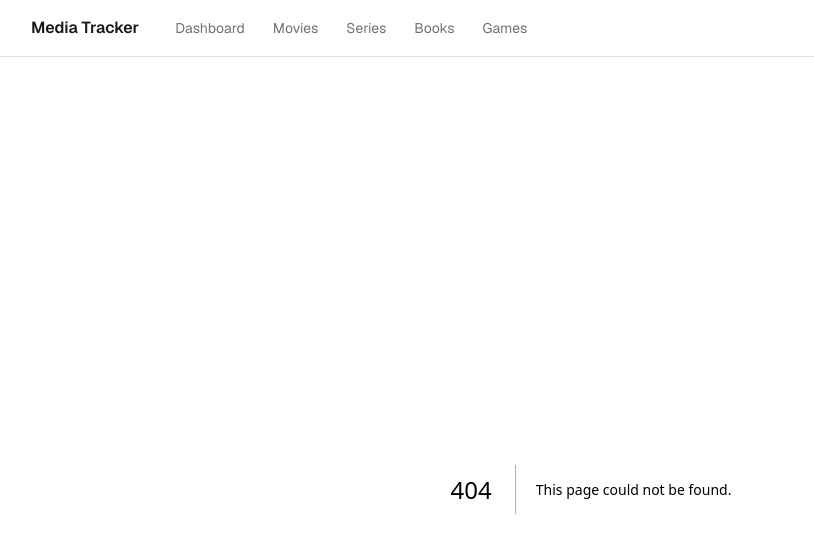
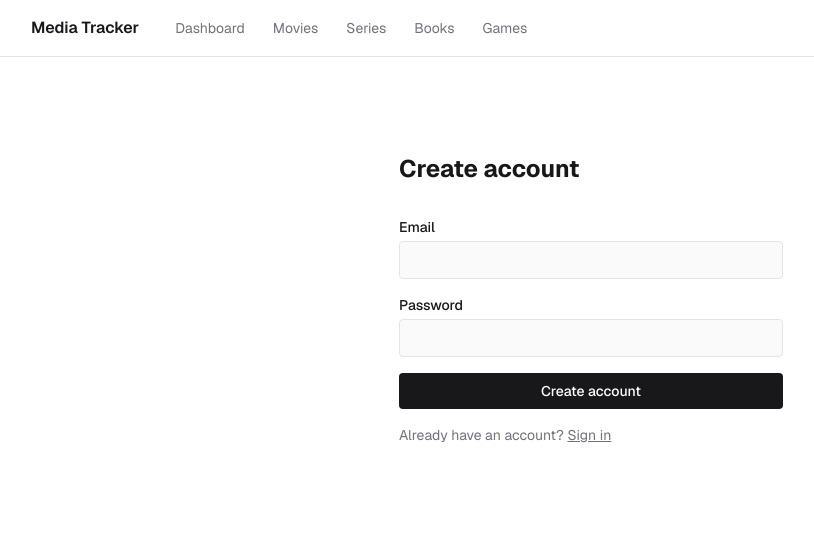
Before and after one commit to OllieMH/media-tracker, a Next.js app: page /signup in a window 1280 px wide. Before the commit this address had no page. Shown: the top 552 px of the page, without its empty margins (49-863 px from the left). Built offline with nearby package versions, Linux system fonts and the light colour scheme; no server answers.

Commit message:
Add authentication

```diff
--- a/app/books/page.tsx
+++ b/app/books/page.tsx
@@ -4,11 +4,13 @@ import { useState } from 'react'
 import MediaSearch from '@/components/MediaSearch'
 import MediaList from '@/components/MediaList'
 import { searchBooks } from '@/lib/apiClients/openLibrary'
+import ProtectedPage from '@/components/ProtectedPage'
 
 export default function BooksPage() {
   const [refreshKey, setRefreshKey] = useState(0)
 
   return (
+    <ProtectedPage>
       <div>
         <h1 className="mb-6 text-2xl font-semibold">Books</h1>
         <MediaSearch
@@ -20,5 +22,6 @@ export default function BooksPage() {
         <hr className="my-8 border-zinc-200 dark:border-zinc-800" />
         <MediaList category="book" refreshKey={refreshKey} />
       </div>
+    </ProtectedPage>
   )
 }
--- a/app/layout.tsx
+++ b/app/layout.tsx
@@ -2,6 +2,7 @@ import type { Metadata } from 'next'
 import { Geist } from 'next/font/google'
 import './globals.css'
 import Navigation from '@/components/Navigation'
+import AuthProvider from '@/components/AuthProvider'
 
 const geist = Geist({ subsets: ['latin'] })
 
@@ -18,10 +19,12 @@ export default function RootLayout({
   return (
     <html lang="en">
       <body className={`${geist.className} bg-zinc-50 text-zinc-900 antialiased dark:bg-zinc-950 dark:text-zinc-100`}>
-        <Navigation />
-        <main className="mx-auto max-w-6xl px-4 py-8">
-          {children}
-        </main>
+        <AuthProvider>
+          <Navigation />
+          <main className="mx-auto max-w-6xl px-4 py-8">
+            {children}
+          </main>
+        </AuthProvider>
       </body>
     </html>
   )
--- /dev/null
+++ b/app/login/page.tsx
@@ -0,0 +1,77 @@
+"use client";
+
+import { useState } from "react";
+import { useRouter } from "next/navigation";
+import Link from "next/link";
+import { supabase } from "@/lib/supabase";
+
+export default function LoginPage() {
+	const router = useRouter();
+	const [email, setEmail] = useState("");
+	const [password, setPassword] = useState("");
+	const [error, setError] = useState<string | null>(null);
+	const [loading, setLoading] = useState(false);
+
+	async function handleSubmit(e: React.FormEvent) {
+		e.preventDefault();
+		setError(null);
+		setLoading(true);
+
+		const { error } = await supabase.auth.signInWithPassword({ email, password });
+
+		if (error) {
+			setError(error.message);
+			setLoading(false);
+		} else {
+			router.push("/");
+		}
+	}
+
+	return (
+		<div className="mx-auto max-w-sm pt-16">
+			<h1 className="mb-8 text-2xl font-bold">Sign in</h1>
+			<form onSubmit={handleSubmit} className="flex flex-col gap-4">
+				<div>
+					<label htmlFor="email" className="mb-1 block text-sm font-medium">
+						Email
+					</label>
+					<input
+						id="email"
+						type="email"
+						value={email}
+						onChange={(e) => setEmail(e.target.value)}
+						required
+						className="w-full rounded border border-zinc-200 bg-zinc-50 px-3 py-2 text-sm dark:border-zinc-700 dark:bg-zinc-800"
+					/>
+				</div>
+				<div>
+					<label htmlFor="password" className="mb-1 block text-sm font-medium">
+						Password
+					</label>
+					<input
+						id="password"
+						type="password"
+						value={password}
+						onChange={(e) => setPassword(e.target.value)}
+						required
+						className="w-full rounded border border-zinc-200 bg-zinc-50 px-3 py-2 text-sm dark:border-zinc-700 dark:bg-zinc-800"
+					/>
+				</div>
+				{error && <p className="text-sm text-red-500">{error}</p>}
+				<button
+					type="submit"
+					disabled={loading}
+					className="rounded bg-zinc-900 px-4 py-2 text-sm font-medium text-white hover:bg-zinc-700 disabled:opacity-50 dark:bg-zinc-100 dark:text-zinc-900 dark:hover:bg-zinc-300"
+				>
+					{loading ? "Signing in…" : "Sign in"}
+				</button>
+			</form>
+			<p className="mt-4 text-sm text-zinc-500">
+				No account?{" "}
+				<Link href="/signup" className="underline hover:text-zinc-900 dark:hover:text-zinc-100">
+					Sign up
+				</Link>
+			</p>
+		</div>
+	);
+}
--- a/app/movies/page.tsx
+++ b/app/movies/page.tsx
@@ -3,16 +3,19 @@
 import { useState } from 'react'
 import MovieSearch from '@/components/MovieSearch'
 import MediaList from '@/components/MediaList'
+import ProtectedPage from '@/components/ProtectedPage'
 
 export default function MoviesPage() {
   const [refreshKey, setRefreshKey] = useState(0)
 
   return (
+    <ProtectedPage>
       <div>
         <h1 className="mb-6 text-2xl font-semibold">Movies</h1>
         <MovieSearch onAdded={() => setRefreshKey((k) => k + 1)} />
         <hr className="my-8 border-zinc-200 dark:border-zinc-800" />
         <MediaList category="movie" refreshKey={refreshKey} />
       </div>
+    </ProtectedPage>
   )
 }
--- a/app/page.tsx
+++ b/app/page.tsx
@@ -1,19 +1,21 @@
-import Link from 'next/link'
+"use client";
+
+import Link from "next/link";
+import ProtectedPage from "@/components/ProtectedPage";
 
 const categories = [
-  { href: '/movies', label: 'Movies', emoji: '🎬' },
-  { href: '/series', label: 'Series', emoji: '📺' },
-  { href: '/books', label: 'Books', emoji: '📚' },
-  { href: '/games', label: 'Games', emoji: '🎮' },
-]
+	{ href: "/movies", label: "Movies", emoji: "🎬" },
+	{ href: "/series", label: "Series", emoji: "📺" },
+	{ href: "/books", label: "Books", emoji: "📚" },
+	{ href: "/games", label: "Games", emoji: "🎮" },
+];
 
 export default function HomePage() {
 	return (
+		<ProtectedPage>
 			<div>
 				<h1 className="mb-2 text-2xl font-semibold">Dashboard</h1>
-      <p className="mb-8 text-zinc-500 dark:text-zinc-400">
-        Track your media backlog across all categories.
-      </p>
+				<p className="mb-8 text-zinc-500 dark:text-zinc-400">Track your media backlog across all categories.</p>
 				<div className="grid grid-cols-2 gap-4 sm:grid-cols-4">
 					{categories.map(({ href, label, emoji }) => (
 						<Link
@@ -27,5 +29,6 @@ export default function HomePage() {
 					))}
 				</div>
 			</div>
-  )
+		</ProtectedPage>
+	);
 }
--- a/app/series/page.tsx
+++ b/app/series/page.tsx
@@ -4,11 +4,13 @@ import { useState } from 'react'
 import MediaSearch from '@/components/MediaSearch'
 import MediaList from '@/components/MediaList'
 import { searchSeries } from '@/lib/apiClients/tmdb'
+import ProtectedPage from '@/components/ProtectedPage'
 
 export default function SeriesPage() {
   const [refreshKey, setRefreshKey] = useState(0)
 
   return (
+    <ProtectedPage>
       <div>
         <h1 className="mb-6 text-2xl font-semibold">Series</h1>
         <MediaSearch
@@ -20,5 +22,6 @@ export default function SeriesPage() {
         <hr className="my-8 border-zinc-200 dark:border-zinc-800" />
         <MediaList category="series" refreshKey={refreshKey} />
       </div>
+    </ProtectedPage>
   )
 }
--- /dev/null
+++ b/app/signup/page.tsx
@@ -0,0 +1,78 @@
+"use client";
+
+import { useState } from "react";
+import { useRouter } from "next/navigation";
+import Link from "next/link";
+import { supabase } from "@/lib/supabase";
+
+export default function SignupPage() {
+	const router = useRouter();
+	const [email, setEmail] = useState("");
+	const [password, setPassword] = useState("");
+	const [error, setError] = useState<string | null>(null);
+	const [loading, setLoading] = useState(false);
+
+	async function handleSubmit(e: React.FormEvent) {
+		e.preventDefault();
+		setError(null);
+		setLoading(true);
+
+		const { error } = await supabase.auth.signUp({ email, password });
+
+		if (error) {
+			setError(error.message);
+			setLoading(false);
+		} else {
+			router.push("/");
+		}
+	}
+
+	return (
+		<div className="mx-auto max-w-sm pt-16">
+			<h1 className="mb-8 text-2xl font-bold">Create account</h1>
+			<form onSubmit={handleSubmit} className="flex flex-col gap-4">
+				<div>
+					<label htmlFor="email" className="mb-1 block text-sm font-medium">
+						Email
+					</label>
+					<input
+						id="email"
+						type="email"
+						value={email}
+						onChange={(e) => setEmail(e.target.value)}
+						required
+						className="w-full rounded border border-zinc-200 bg-zinc-50 px-3 py-2 text-sm dark:border-zinc-700 dark:bg-zinc-800"
+					/>
+				</div>
+				<div>
+					<label htmlFor="password" className="mb-1 block text-sm font-medium">
+						Password
+					</label>
+					<input
+						id="password"
+						type="password"
+						value={password}
+						onChange={(e) => setPassword(e.target.value)}
+						required
+						minLength={6}
+						className="w-full rounded border border-zinc-200 bg-zinc-50 px-3 py-2 text-sm dark:border-zinc-700 dark:bg-zinc-800"
+					/>
+				</div>
+				{error && <p className="text-sm text-red-500">{error}</p>}
+				<button
+					type="submit"
+					disabled={loading}
+					className="rounded bg-zinc-900 px-4 py-2 text-sm font-medium text-white hover:bg-zinc-700 disabled:opacity-50 dark:bg-zinc-100 dark:text-zinc-900 dark:hover:bg-zinc-300"
+				>
+					{loading ? "Creating account…" : "Create account"}
+				</button>
+			</form>
+			<p className="mt-4 text-sm text-zinc-500">
+				Already have an account?{" "}
+				<Link href="/login" className="underline hover:text-zinc-900 dark:hover:text-zinc-100">
+					Sign in
+				</Link>
+			</p>
+		</div>
+	);
+}
--- /dev/null
+++ b/components/AuthProvider.tsx
@@ -0,0 +1,47 @@
+"use client";
+
+import { createContext, useContext, useEffect, useState } from "react";
+import { User } from "@supabase/supabase-js";
+import { supabase } from "@/lib/supabase";
+
+interface AuthContextType {
+	user: User | null;
+	loading: boolean;
+	signOut: () => Promise<void>;
+}
+
+const AuthContext = createContext<AuthContextType>({
+	user: null,
+	loading: true,
+	signOut: async () => {},
+});
+
+export function useAuth() {
+	return useContext(AuthContext);
+}
+
+export default function AuthProvider({ children }: { children: React.ReactNode }) {
+	const [user, setUser] = useState<User | null>(null);
+	const [loading, setLoading] = useState(true);
+
+	useEffect(() => {
+		supabase.auth.getSession().then(({ data: { session } }) => {
+			setUser(session?.user ?? null);
+			setLoading(false);
+		});
+
+		const {
+			data: { subscription },
+		} = supabase.auth.onAuthStateChange((_event, session) => {
+			setUser(session?.user ?? null);
+		});
+
+		return () => subscription.unsubscribe();
+	}, []);
+
+	async function signOut() {
+		await supabase.auth.signOut();
+	}
+
+	return <AuthContext.Provider value={{ user, loading, signOut }}>{children}</AuthContext.Provider>;
+}
--- a/components/Navigation.tsx
+++ b/components/Navigation.tsx
@@ -2,6 +2,7 @@
 
 import Link from 'next/link'
 import { usePathname } from 'next/navigation'
+import { useAuth } from '@/components/AuthProvider'
 
 const links = [
   { href: '/', label: 'Dashboard' },
@@ -13,6 +14,7 @@ const links = [
 
 export default function Navigation() {
   const pathname = usePathname()
+  const { user, signOut } = useAuth()
 
   return (
     <nav className="border-b border-zinc-200 bg-white dark:border-zinc-800 dark:bg-zinc-950">
@@ -21,7 +23,7 @@ export default function Navigation() {
           <span className="font-semibold text-zinc-900 dark:text-zinc-100">
             Media Tracker
           </span>
-          <div className="flex gap-1">
+          <div className="flex flex-1 gap-1">
             {links.map(({ href, label }) => (
               <Link
                 key={href}
@@ -36,6 +38,17 @@ export default function Navigation() {
               </Link>
             ))}
           </div>
+          {user && (
+            <div className="flex items-center gap-3">
+              <span className="text-xs text-zinc-400">{user.email}</span>
+              <button
+                onClick={signOut}
+                className="rounded-md px-3 py-1.5 text-sm text-zinc-500 hover:text-zinc-900 dark:text-zinc-400 dark:hover:text-zinc-100"
+              >
+                Sign out
+              </button>
+            </div>
+          )}
         </div>
       </div>
     </nav>
--- /dev/null
+++ b/components/ProtectedPage.tsx
@@ -0,0 +1,21 @@
+"use client";
+
+import { useEffect } from "react";
+import { useRouter } from "next/navigation";
+import { useAuth } from "@/components/AuthProvider";
+
+export default function ProtectedPage({ children }: { children: React.ReactNode }) {
+	const { user, loading } = useAuth();
+	const router = useRouter();
+
+	useEffect(() => {
+		if (!loading && !user) {
+			router.push("/login");
+		}
+	}, [user, loading, router]);
+
+	if (loading) return <p className="text-sm text-zinc-500">Loading…</p>;
+	if (!user) return null;
+
+	return <>{children}</>;
+}
--- a/lib/mediaService.ts
+++ b/lib/mediaService.ts
@@ -2,9 +2,12 @@ import { supabase } from './supabase'
 import { MediaItem, NewMediaItem } from '@/types/media'
 
 export async function addMediaItem(item: NewMediaItem): Promise<MediaItem> {
+  const { data: { user } } = await supabase.auth.getUser()
+  if (!user) throw new Error('Not authenticated')
+
   const { data, error } = await supabase
     .from('media_items')
-    .insert(item)
+    .insert({ ...item, user_id: user.id })
     .select()
     .single()
 
```
Lines whose indentation alone changed are shown as unchanged.
